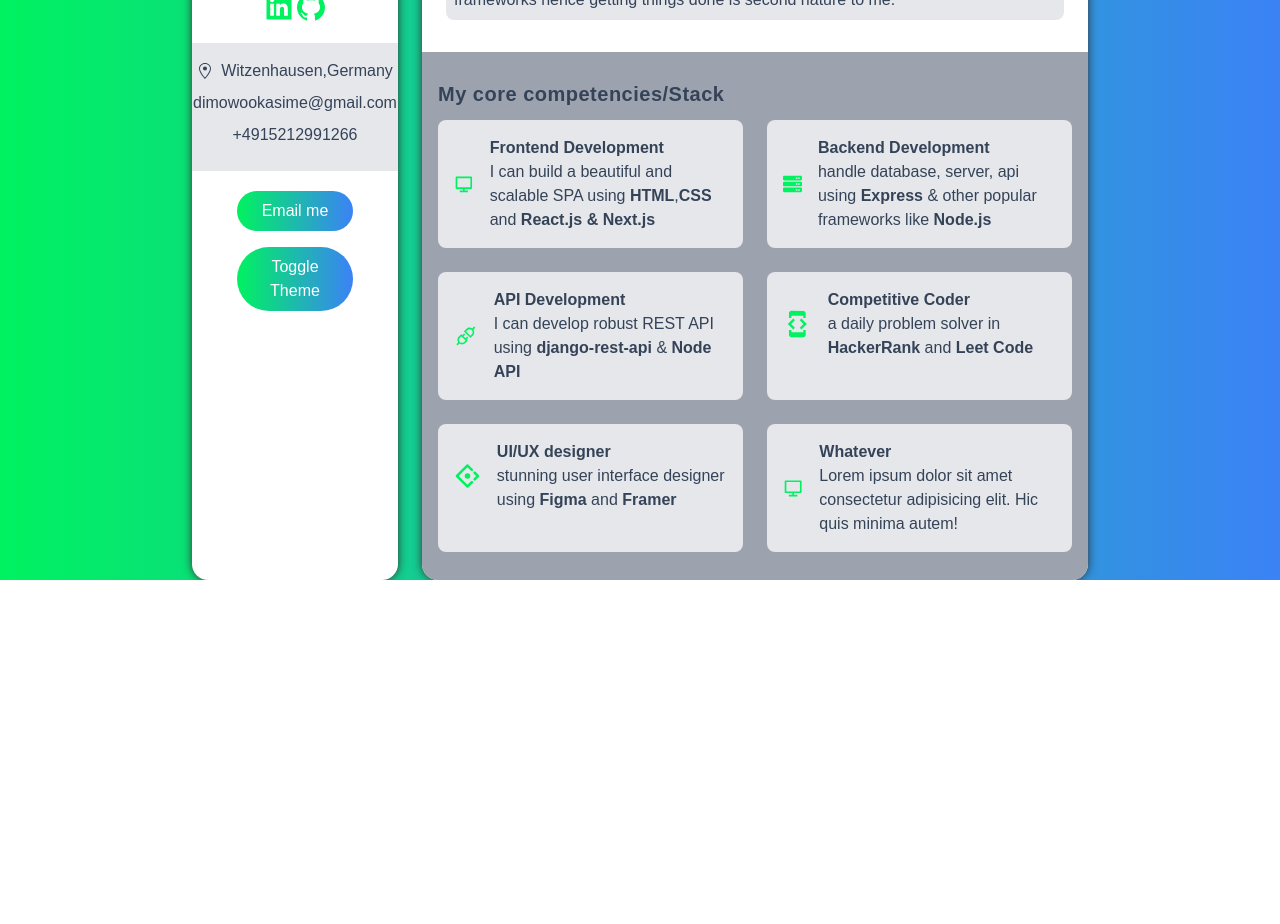
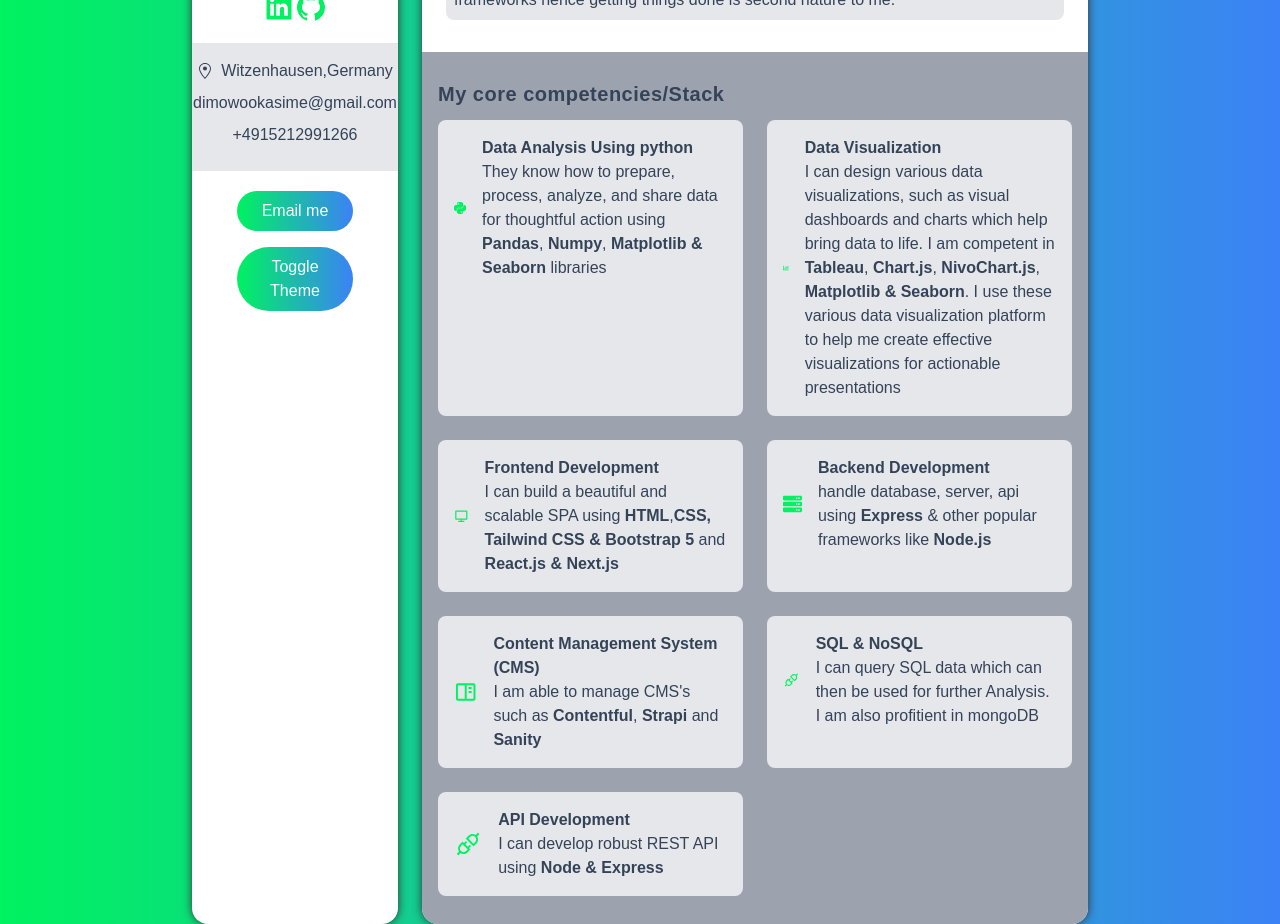
Before and after one commit to KascoDev/Portfolio-Page, a Next.js app: page / in a window 1280 px wide. Shown: the part 440-1364 px from the top of the page. Before the commit the page ends 1020 px from the top, so only its background shows below. Built offline with nearby package versions, Linux system fonts and the light colour scheme.

Commit message:
added info

```diff
--- a/data.ts
+++ b/data.ts
@@ -1,6 +1,10 @@
 import { RiComputerLine } from "react-icons/ri";
-import { FaServer } from "react-icons/fa";
+import { FaServer, FaChartBar } from "react-icons/fa";
 import { AiOutlineAntDesign, AiOutlineApi } from "react-icons/ai";
+import { FcComboChart } from "react-icons/fc";
+import { SiPython } from "react-icons/si";
+import { BsBarChartFill } from "react-icons/bs";
+import { BiBookContent } from "react-icons/bi";
 import { MdDeveloperMode } from "react-icons/md";
 import { IProject, Service, Skill } from "./types";
 
@@ -8,10 +12,22 @@
 
 export const services: Service[] = [
   {
+    Icon: SiPython,
+    title: "Data Analysis Using python",
+    about:
+      "They know how to prepare, process, analyze, and share data for thoughtful action using <b> Pandas</b>, <b>Numpy</b>, <b>Matplotlib & Seaborn</b> libraries",
+  },
+  {
+    Icon: FaChartBar,
+    title: "Data Visualization",
+    about:
+      "I can design various data visualizations, such as visual dashboards and charts which help bring data to life. I am competent in <b>Tableau</b>, <b>Chart.js</b>, <b>NivoChart.js</b>, <b>Matplotlib & Seaborn</b>. I use these various data visualization platform to help me create effective visualizations for actionable presentations",
+  },
+  {
     Icon: RiComputerLine,
     title: "Frontend Development",
     about:
-      "I can build a beautiful and scalable SPA using <b> HTML</b>,<b>CSS</b>   and <b>React.js & Next.js</b> ",
+      "I can build a beautiful and scalable SPA using <b> HTML</b>,<b>CSS, Tailwind CSS & Bootstrap 5</b> and <b>React.js & Next.js</b> ",
   },
   {
     Icon: FaServer,
@@ -20,27 +36,21 @@
       "handle database, server, api using <b>Express </b> & other popular frameworks like <b>Node.js</b>",
   },
   {
+    Icon: BiBookContent,
+    title: "Content Management System (CMS)",
+    about:
+      "I am able to manage CMS's such as <b>Contentful</b>, <b>Strapi</b> and <b>Sanity</b>",
+  },
+  {
+    Icon: AiOutlineApi,
+    title: "SQL & NoSQL",
+    about:
+      "I can query SQL data which can then be used for further Analysis. I am also profitient in mongoDB",
+  },
+  {
     Icon: AiOutlineApi,
     title: "API Development",
-    about:
-      "I can develop robust  REST API using <b>django-rest-api</b>  & <b>Node API</b> ",
-  },
-  {
-    Icon: MdDeveloperMode,
-    title: "Competitive Coder",
-    about: "a daily problem solver in <b>HackerRank</b>  and <b>Leet Code</b> ",
-  },
-  {
-    Icon: AiOutlineAntDesign,
-    title: "UI/UX designer",
-    about:
-      "stunning user interface designer using <b>Figma</b>  and  <b>Framer</b> ",
-  },
-  {
-    Icon: RiComputerLine,
-    title: "Whatever",
-    about:
-      "Lorem ipsum dolor sit amet consectetur adipisicing elit. Hic quis minima autem!",
+    about: "I can develop robust  REST API using <b>Node & Express</b> ",
   },
 ];
 
```
